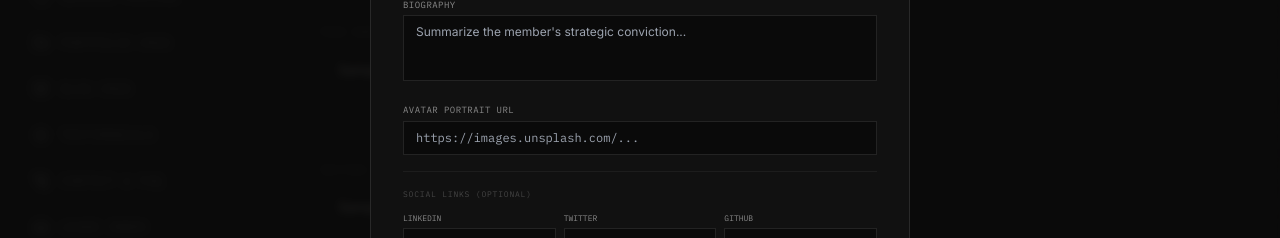
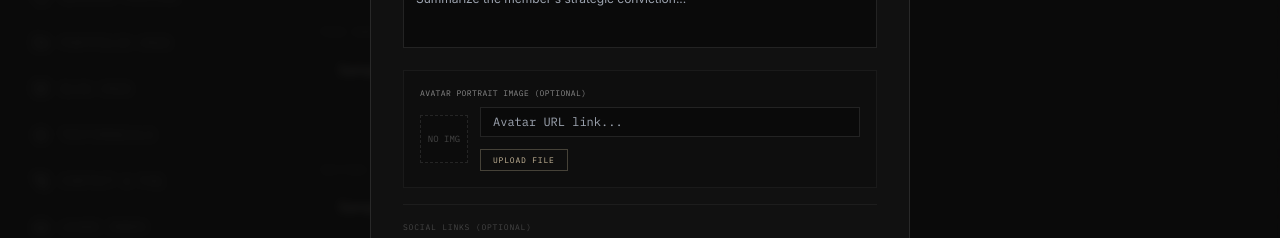
Before and after one commit to vygridofficial/vygrid-main, a Next.js app: page /admin/dashboard/about in a window 1280 px wide. Both pictures are taken after typing "Sample", "Sample", "Sample", "Sample", "Sample" into the empty fields and a click on the button "ADD REGISTER". Shown: the part 339-577 px from the top of the page. Built offline with nearby package versions, Linux system fonts and the light colour scheme; no server answers; the database is empty.

Commit message:
Added new changes

```diff
--- a/app/admin/dashboard/about/page.tsx
+++ b/app/admin/dashboard/about/page.tsx
@@ -1,7 +1,7 @@
 'use client';
 
 import React, { useEffect, useState } from 'react';
-import { updateAboutPageSettings, saveTeamMember, deleteTeamMember, fetchCMSData } from '@/app/actions/cms';
+import { updateAboutPageSettings, saveTeamMember, deleteTeamMember, fetchCMSData, uploadMedia } from '@/app/actions/cms';
 import { Plus, Edit2, Trash2, X, Check } from 'lucide-react';
 
 export default function AboutPageManagement() {
@@ -31,6 +31,32 @@ export default function AboutPageManagement() {
   const [memberLinkedin, setMemberLinkedin] = useState('');
   const [memberTwitter, setMemberTwitter] = useState('');
   const [memberGithub, setMemberGithub] = useState('');
+  const [uploadingImage, setUploadingImage] = useState(false);
+
+  const handleImageUpload = async (e: React.ChangeEvent<HTMLInputElement>) => {
+    const file = e.target.files?.[0];
+    if (!file) return;
+
+    setUploadingImage(true);
+    try {
+      const reader = new FileReader();
+      reader.onloadend = async () => {
+        const base64 = reader.result as string;
+        const res = await uploadMedia(file.name, base64);
+        if (res.success && res.url) {
+          setMemberImage(res.url);
+        } else {
+          alert(res.error || 'Failed to upload photo.');
+        }
+        setUploadingImage(false);
+      };
+      reader.readAsDataURL(file);
+    } catch (err) {
+      console.error(err);
+      alert('An error occurred during file upload.');
+      setUploadingImage(false);
+    }
+  };
 
   useEffect(() => {
     async function loadData() {
@@ -389,15 +415,46 @@ export default function AboutPageManagement() {
                 />
               </div>
 
-              <div className="space-y-1">
-                <label className="block font-mono text-[9px] uppercase tracking-wider text-[#888888]">AVATAR PORTRAIT URL</label>
-                <input
-                  type="text"
-                  value={memberImage}
-                  onChange={(e) => setMemberImage(e.target.value)}
-                  className="w-full bg-[#0A0A0A] border border-white/10 px-3 py-2 text-xs text-[#F5F0EB] focus:outline-none focus:border-[#C8B89A] font-mono"
-                  placeholder="https://images.unsplash.com/..."
-                />
+              <div className="space-y-2 border border-white/5 p-4 bg-[#0A0A0A]/40 rounded-sm">
+                <label className="block font-mono text-[8px] uppercase text-[#888888] tracking-wider">AVATAR PORTRAIT IMAGE (OPTIONAL)</label>
+                <div className="flex items-center space-x-3">
+                  {memberImage ? (
+                    <div className="w-12 h-12 border border-white/10 bg-[#0A0A0A] relative flex-shrink-0 overflow-hidden">
+                      <img src={memberImage} alt="Avatar Preview" className="w-full h-full object-cover grayscale" />
+                      <button
+                        type="button"
+                        onClick={() => setMemberImage('')}
+                        className="absolute -top-1.5 -right-1.5 p-0.5 bg-red-600 hover:bg-red-700 text-white rounded-full transition-colors z-10"
+                        title="Remove Image"
+                      >
+                        <X className="w-2.5 h-2.5" />
+                      </button>
+                    </div>
+                  ) : (
+                    <div className="w-12 h-12 border border-dashed border-white/10 bg-[#0A0A0A]/50 flex items-center justify-center text-[9px] text-[#444444] font-mono flex-shrink-0">
+                      NO IMG
+                    </div>
+                  )}
+                  <div className="flex-grow">
+                    <input
+                      type="text"
+                      value={memberImage}
+                      onChange={(e) => setMemberImage(e.target.value)}
+                      placeholder="Avatar URL link..."
+                      className="w-full bg-[#0A0A0A] border border-white/10 px-3 py-1.5 text-xs text-[#F5F0EB] focus:outline-none focus:border-[#C8B89A] font-mono mb-2"
+                    />
+                    <label className="inline-block px-3 py-1 border border-[#C8B89A]/30 hover:border-[#C8B89A] text-[#C8B89A] hover:text-[#F5F0EB] font-mono text-[8px] uppercase tracking-widest bg-transparent cursor-pointer transition-colors">
+                      {uploadingImage ? 'UPLOADING...' : 'UPLOAD FILE'}
+                      <input
+                        type="file"
+                        accept="image/*"
+                        onChange={handleImageUpload}
+                        className="hidden"
+                        disabled={uploadingImage}
+                      />
+                    </label>
+                  </div>
+                </div>
               </div>
 
               <div className="border-t border-white/5 pt-4 space-y-3">
```
